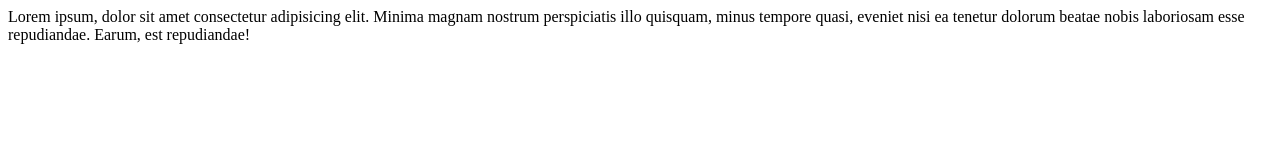
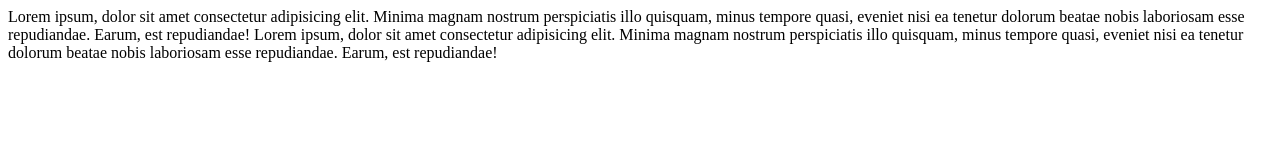
Before and after one commit to alsummers/TeamGit, a plain HTML site: page index.html in a window 1280 px wide. Drawn offline with Linux system fonts and the light colour scheme.

Commit message:
added lorem

```diff
--- a/index.html
+++ b/index.html
@@ -9,6 +9,8 @@
 <body>
     Lorem ipsum, dolor sit amet consectetur adipisicing elit. Minima magnam nostrum perspiciatis illo quisquam,
     minus tempore quasi, eveniet nisi ea tenetur dolorum beatae nobis laboriosam esse repudiandae. Earum, est repudiandae!
+    Lorem ipsum, dolor sit amet consectetur adipisicing elit. Minima magnam nostrum perspiciatis illo quisquam,
+    minus tempore quasi, eveniet nisi ea tenetur dolorum beatae nobis laboriosam esse repudiandae. Earum, est repudiandae!
 
 </body>
 </html>
```
